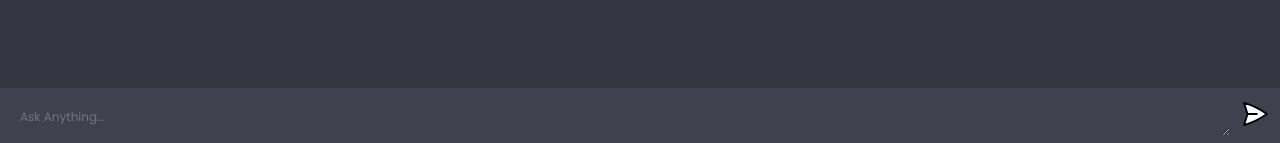
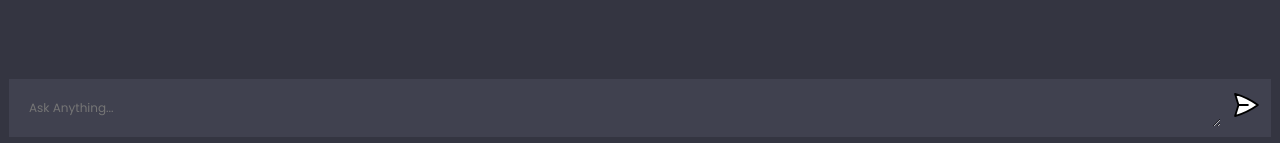
Before and after one commit to prosecutorph/bagamanocopenai, a website built with Vite: page client/index.html in a window 1280 px wide. Shown: the part 654-797 px from the top of the page. Built offline with nearby package versions, Linux system fonts and the light colour scheme.

Commit message:
Update index.html

```diff
--- a/client/index.html
+++ b/client/index.html
@@ -17,7 +17,7 @@
     <script type="module" src="script.js"></script>
 
  </body>
-<footer style="position: fixed; bottom: 0; width: 100%; text-align: center;">
+<footer style="padding: 9px; position: fixed; bottom: 0; width: 100%; text-align: center;">
   <form>
     <textarea name="prompt" rows="1" cols="1" placeholder="Ask Anything..."></textarea>
     <button type="submit"><img src="assets/send.svg" alt="send" />
```
